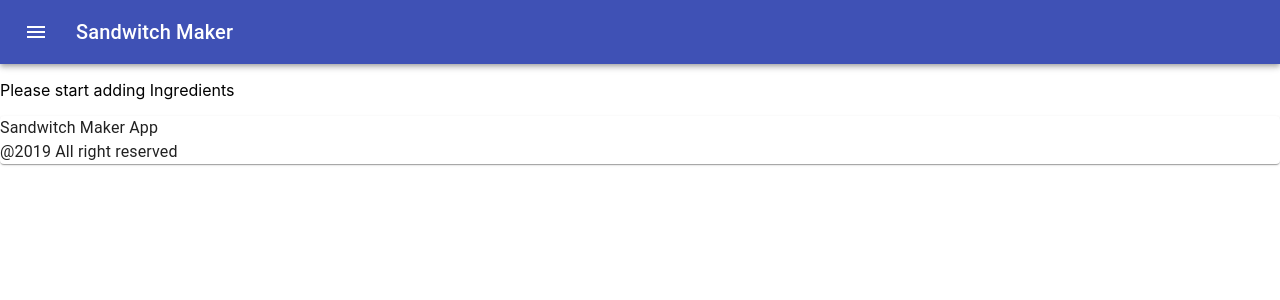
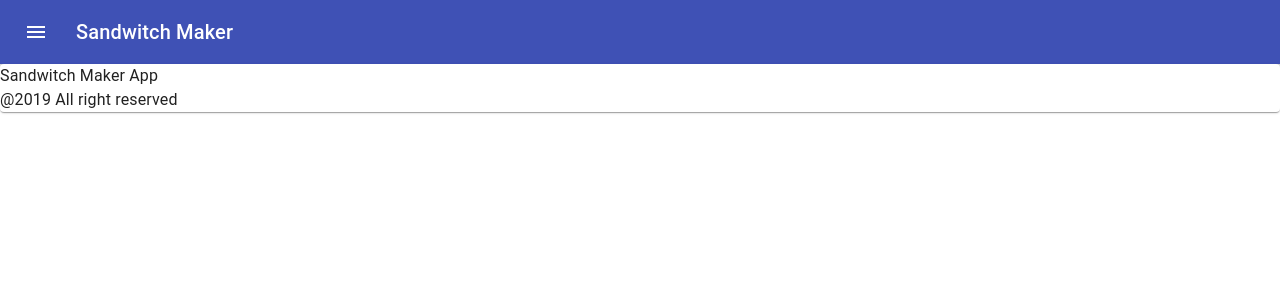
Before and after one commit to IshantL/Burger-Maker, a React app: page / in a window 1280 px wide. Shown: the top 300 px of the page. Built offline with nearby package versions, Linux system fonts and the light colour scheme.

Commit message:
modify state

```diff
--- a/src/containers/BurgerBuilder/BurgerBuilder.js
+++ b/src/containers/BurgerBuilder/BurgerBuilder.js
@@ -10,10 +10,10 @@ class BurgerBuilder extends Component {
     // }
     state = {
         ingredients: {
-            salad: 0,
-            bacon: 0,
-            cheese: 0,
-            meat: 0
+            salad: 2,
+            bacon: 1,
+            cheese: 2,
+            meat: 1
         }
     }
 
```
